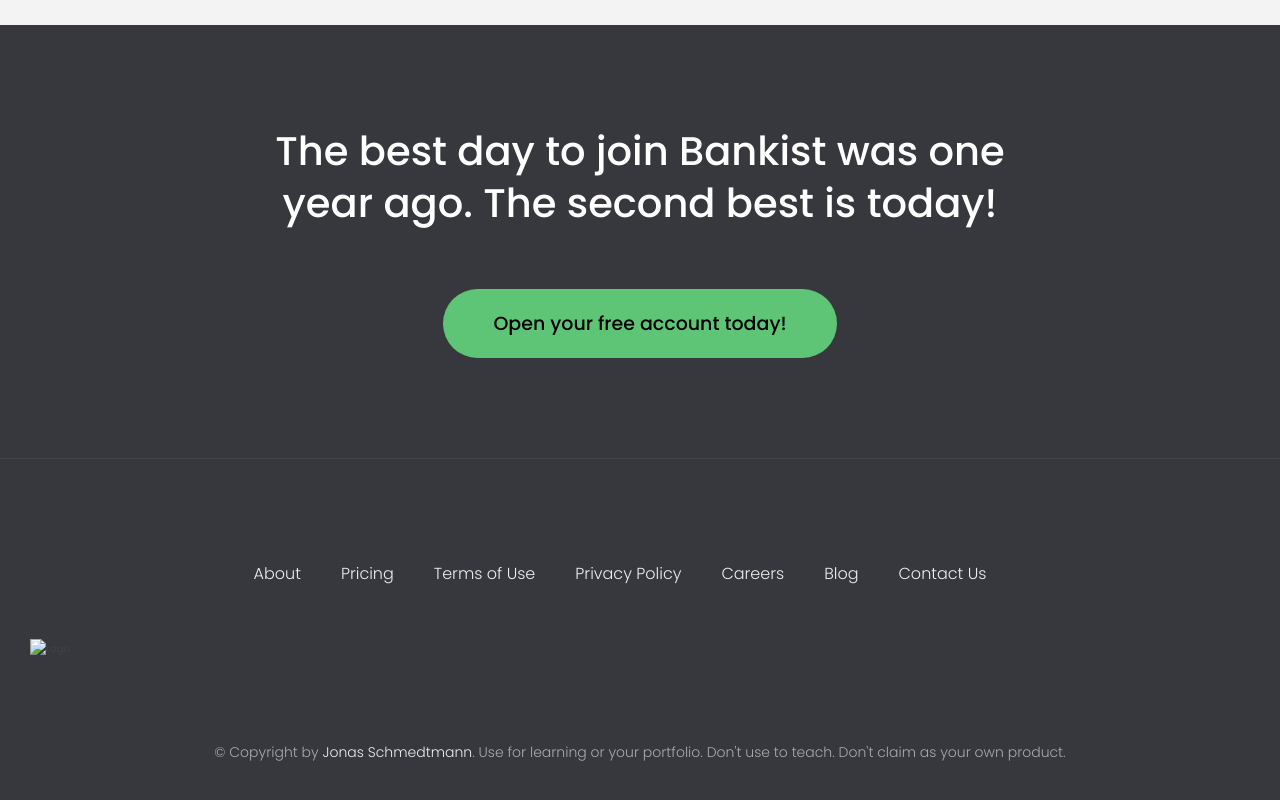
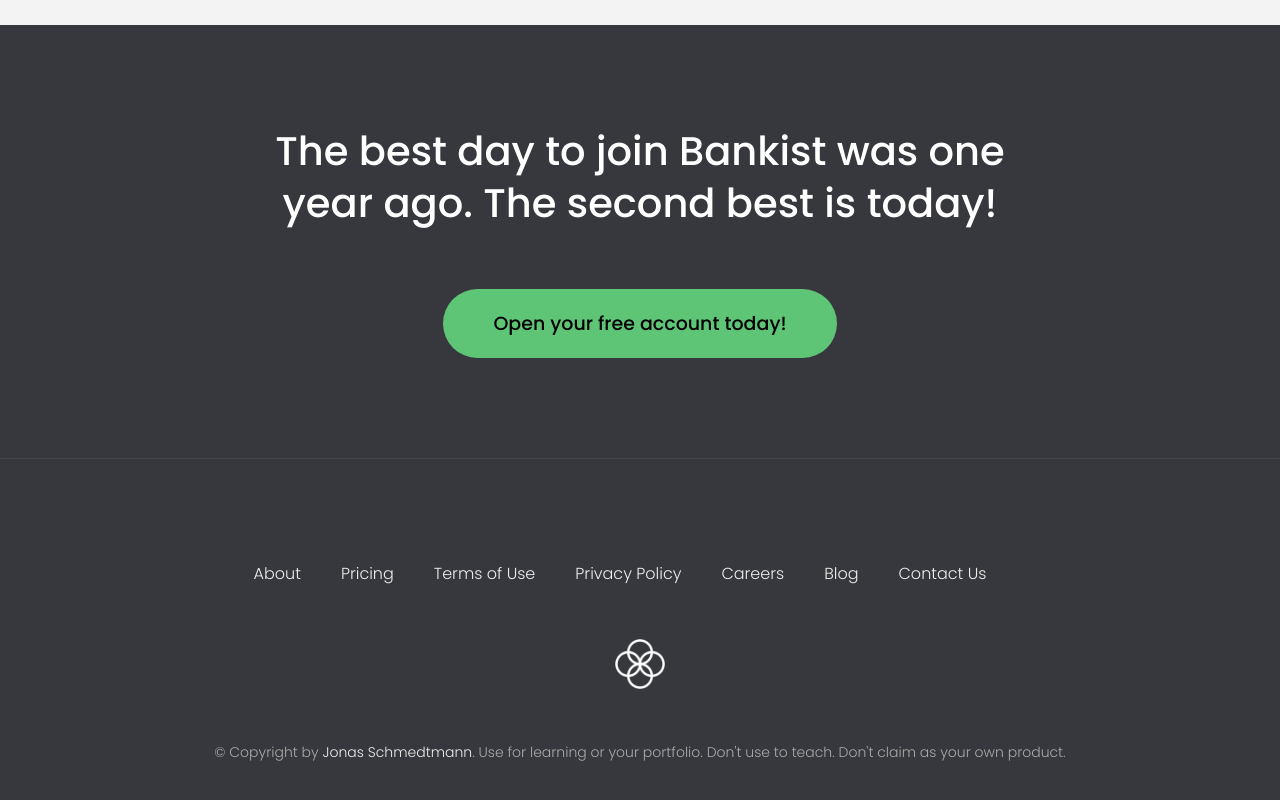
Before and after one commit to Anindita1310/bankist, a plain HTML site: page index.html in a window 1280 px wide. Shown: the part 4171-4971 px from the top of the page. Drawn offline with Linux system fonts and the light colour scheme.

Commit message:
Update index.html

```diff
--- a/index.html
+++ b/index.html
@@ -324,7 +324,7 @@
           <a class="footer__link" href="#">Contact Us</a>
         </li>
       </ul>
-      <img src="img/icon.png" alt="Logo" class="footer__logo" />
+      <img src="icon.png" alt="Logo" class="footer__logo" />
       <p class="footer__copyright">
         &copy; Copyright by
         <a
```
